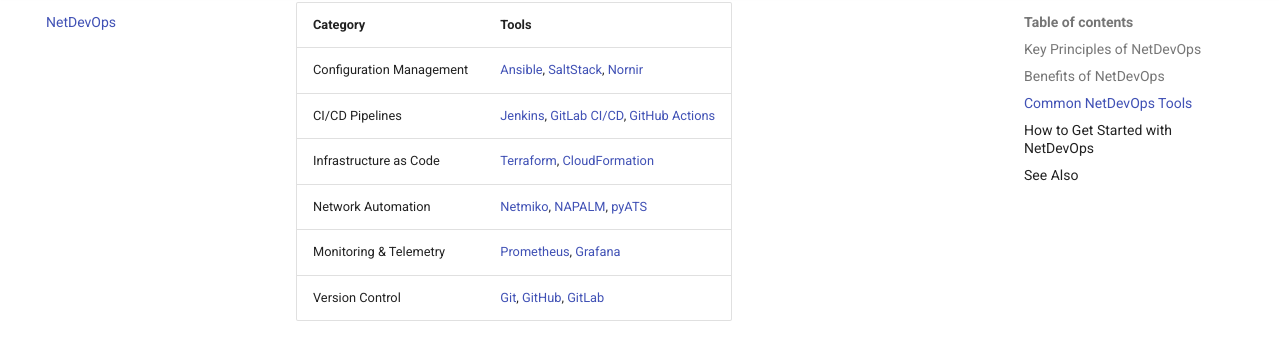
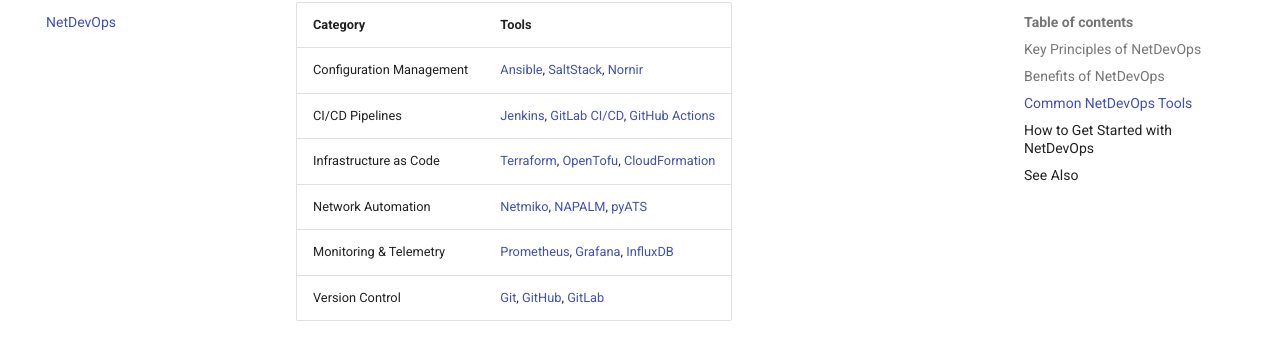
Before and after one commit to bsmeding/bsmeding.github.io, an MkDocs documentation site: the page built from docs/netdevops.md, in a window 1280 px wide and 900 px high, scrolled down 1222 px. Shown: the part 107-454 px from the top of the window. Built offline with MkDocs 1.6.1 and Material for MkDocs 9.7.7, drawn with Linux system fonts in a browser that asks for light colours; comment, search, counter and statistics services are not loaded.

Commit message:
vacation time to update and streamline the blog posts

```diff
--- a/docs/netdevops.md
+++ b/docs/netdevops.md
@@ -46,9 +46,9 @@
 |---------------------------|------------------------------------------|
 | Configuration Management  | [Ansible](blog/posts/tools/ansible.md), [SaltStack](blog/posts/tools/saltstack.md), [Nornir](blog/posts/tools/nornir.md) |
 | CI/CD Pipelines           | [Jenkins](blog/posts/tools/jenkins.md), [GitLab CI/CD](blog/posts/tools/gitlab-ci.md), [GitHub Actions](blog/posts/tools/github-actions.md) |
-| Infrastructure as Code    | [Terraform](blog/posts/tools/terraform.md), [CloudFormation](blog/posts/tools/cloudformation.md) |
+| Infrastructure as Code    | [Terraform](blog/posts/tools/terraform.md), [OpenTofu](blog/posts/tools/opentofu.md), [CloudFormation](blog/posts/tools/cloudformation.md) |
 | Network Automation        | [Netmiko](blog/posts/tools/netmiko.md), [NAPALM](blog/posts/tools/napalm.md), [pyATS](blog/posts/tools/pyats.md) |
-| Monitoring & Telemetry    | [Prometheus](blog/posts/tools/prometheus.md), [Grafana](blog/posts/tools/grafana.md) |
+| Monitoring & Telemetry    | [Prometheus](blog/posts/tools/prometheus.md), [Grafana](blog/posts/tools/grafana.md), [InfluxDB](blog/posts/tools/influxdb.md)  |
 | Version Control           | [Git](blog/posts/tools/git.md), [GitHub](blog/posts/tools/github.md), [GitLab](blog/posts/tools/gitlab.md) |
 
 ---
```
